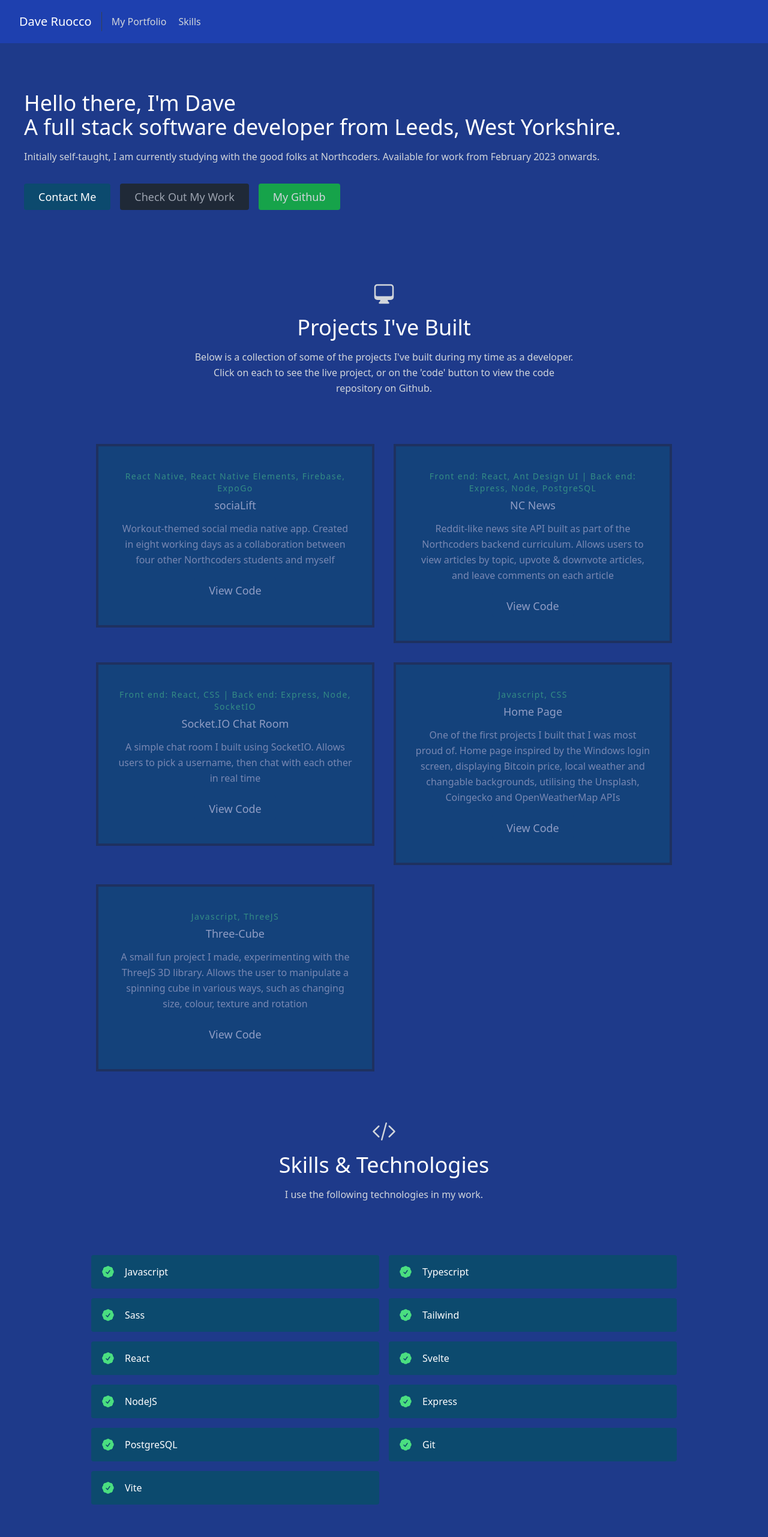
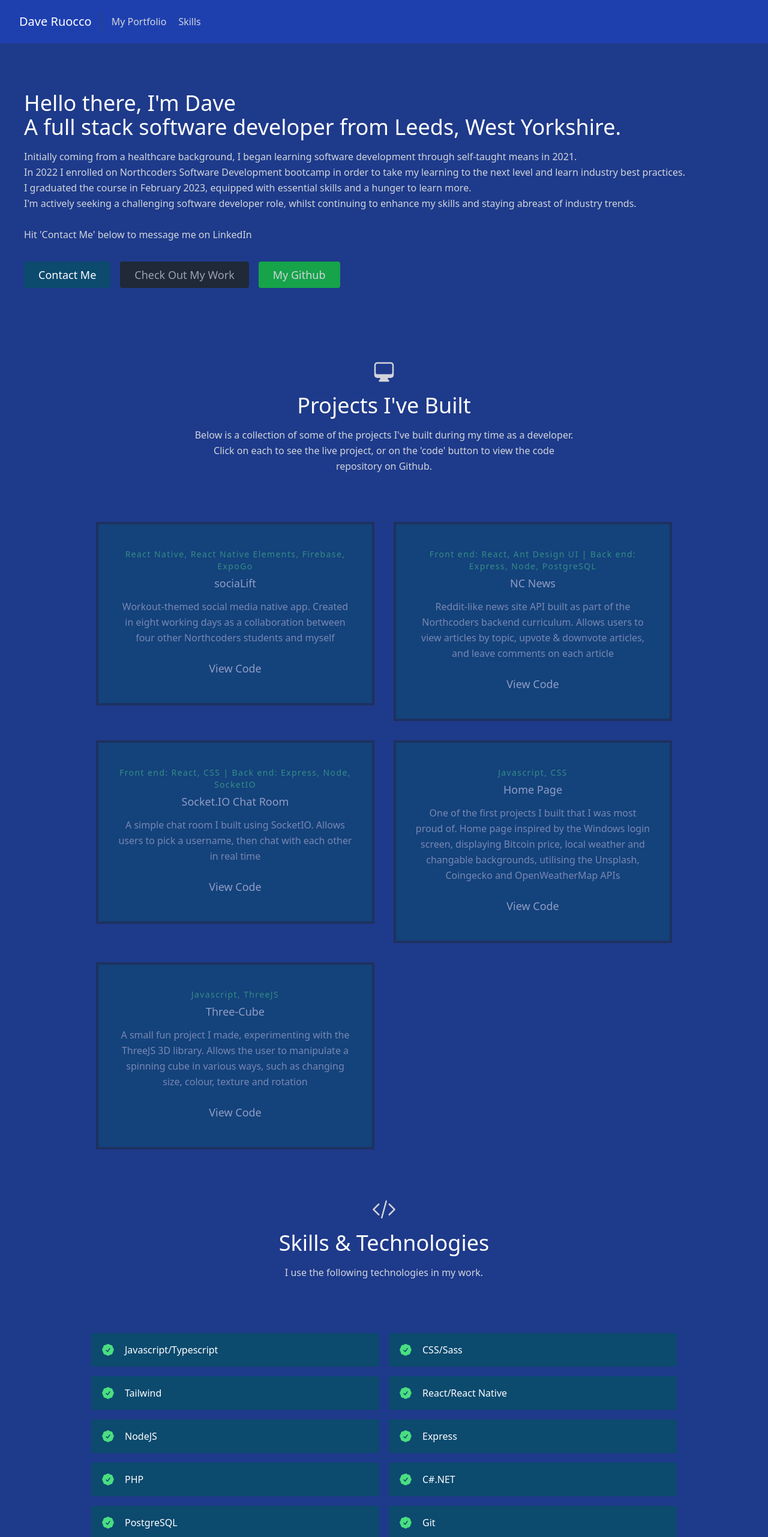
Before and after one commit to druoc/portfolio-site, a React (Vite) app: page / in a window 1280 px wide. Shown: the top 2562 px of the page at 60% size. Built offline with nearby package versions, Linux system fonts and the light colour scheme.

Commit message:
Fixes bio section

```diff
--- a/src/components/About.jsx
+++ b/src/components/About.jsx
@@ -8,8 +8,22 @@ const About = () => {
             <br />A full stack software developer from Leeds, West Yorkshire.
           </h1>
           <p className="mb-8 leading-relaxed">
-            Initially self-taught, I am currently studying with the good folks
-            at Northcoders. Available for work from February 2023 onwards.
+            Initially coming from a healthcare background, I began learning
+            software development through self-taught means in 2021.
+            <br />
+            In 2022 I enrolled on Northcoders Software Development bootcamp in
+            order to take my learning to the next level and learn industry best
+            practices.
+            <br />
+            I graduated the course in February 2023, equipped with essential
+            skills and a hunger to learn more.
+            <br />
+            I'm actively seeking a challenging software developer role, whilst
+            continuing to enhance my skills and staying abreast of industry
+            trends.
+            <br />
+            <br />
+            Hit 'Contact Me' below to message me on LinkedIn
           </p>
           <div className="flex justify-center">
             <a
--- a/src/tech.js
+++ b/src/tech.js
@@ -1,13 +1,12 @@
 export const tech = [
-  "Javascript",
-  "Typescript",
-  "Sass",
+  "Javascript/Typescript",
+  "CSS/Sass",
   "Tailwind",
-  "React",
-  "Svelte",
+  "React/React Native",
   "NodeJS",
   "Express",
+  "PHP",
+  "C#.NET",
   "PostgreSQL",
   "Git",
-  "Vite",
 ];
```
